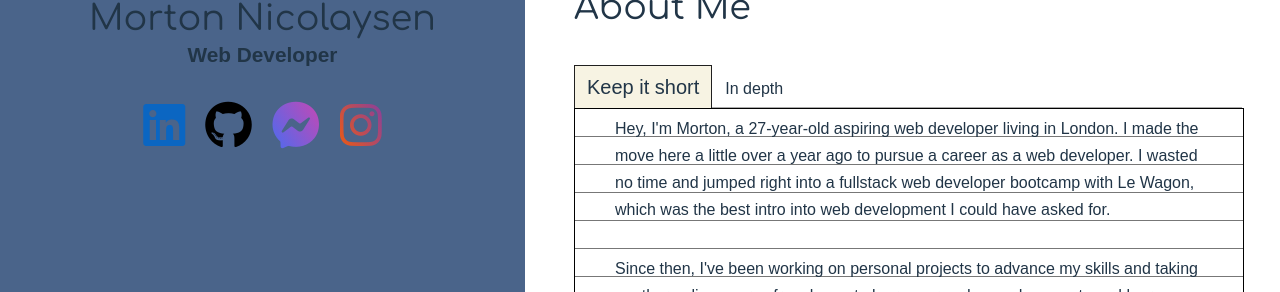
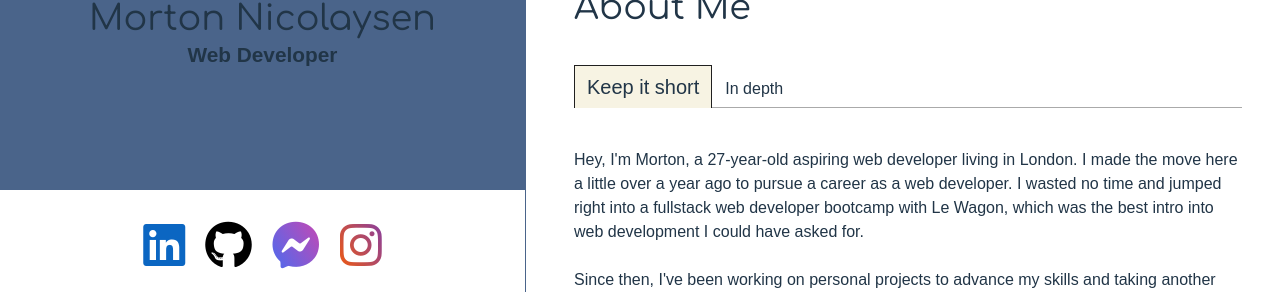
Before and after one commit to MNicolaysen/portfolio-site, a React (Vite) app in the folder portfolio-site/: page / in a window 1280 px wide. Shown: the part 508-800 px from the top of the page. Built offline with nearby package versions, Linux system fonts and the light colour scheme; a web font is replaced by a local one.

Commit message:
styling changes

```diff
--- a/portfolio-site/src/components/About.css
+++ b/portfolio-site/src/components/About.css
@@ -78,20 +78,9 @@
   }
 
   .sheet{
-    background-color: white;
-    background: repeating-linear-gradient(white, white 27px, #777777 27px, #777777 28px);
-    height: 100%;
-    width: 100%;
-    border: solid 1px black;
+    margin-top: 40px;
    }
 
-   .sheet-text {
-    font-size: 1rem;
-    margin: 0 40px;
-    line-height: 27px;
-    padding-top: 6px;
-    margin-bottom: 26px;
-   }
 
 
   .carousel-img {
--- a/portfolio-site/src/components/About.jsx
+++ b/portfolio-site/src/components/About.jsx
@@ -19,8 +19,8 @@ export default function About() {
       text: (
         <>
           <div className='sheet'>
-            <p className='sheet-text'>Hey, I'm Morton, a 27-year-old aspiring web developer living in London. I made the move here a little over a year ago to pursue a career as a web developer. I wasted no time and jumped right into a fullstack web developer bootcamp with Le Wagon, which was the best intro into web development I could have asked for.</p>
-            <p className='sheet-text'>Since then, I've been working on personal projects to advance my skills and taking another online course from home to learn more advanced concepts and learn React.js. The more I learn and the more I progress make me super excited to dive into a web developer role.</p>
+            <p className='sheet-text'>Hey, I'm Morton, a 27-year-old aspiring web developer living in London. I made the move here a little over a year ago to pursue a career as a web developer. I wasted no time and jumped right into a fullstack web developer bootcamp with Le Wagon, which was the best intro into web development I could have asked for.</p><br />
+            <p className='sheet-text'>Since then, I've been working on personal projects to advance my skills and taking another online course from home to learn more advanced concepts and learn React.js. The more I learn and the more I progress make me super excited to dive into a web developer role.</p><br />
             <p className='sheet-text'>Check out my portfolio to see what I've been up to!</p>
           </div>
         </>
@@ -31,10 +31,10 @@ export default function About() {
       text: (
         <>
           <div className='sheet'>
-            <p className='sheet-text'>Hey, I'm Morton, a 27 year old web developer originally from a small village called Llangrannog in West Wales. Over a year ago, I made the exciting move to London to pursue a career in web development. Let me share a bit about my journey.</p>
-            <p className='sheet-text'>In my younger years, I had a genuine love for technology. I was always fascinated by the latest gadgets and computer features. However, as time went on, I lost touch with that passion. Growing up in Llangrannog, a quaint coastal village heavily reliant on tourism, there were no tech-based opportunities available. To make a living, I took on various jobs, from working behind the bar in local pubs to picking kiwis in New Zealand and lifeguarding on the beautiful beaches of Ceredigion. These seasonal roles allowed me to indulge in my love for travel, particularly to surf destinations like New Zealand, Portugal, Bali, the Canary Islands, and France.</p>
-            <p className='sheet-text'>During the lockdown, I had the privilege of living with a close friend who happened to be a web developer. It was during this time that my eyes were reopened to the world of technology. My friend guided me in exploring coding for myself, and I was instantly captivated. The process of turning lines of code, which initially seemed like gibberish to me, into tangible web elements like headers, forms, and images was incredibly satisfying.</p>
-            <p className='sheet-text'>As the lockdown restrictions eased, I made the decision to pursue web development as a career. The first step was to leave Llangrannog and seek opportunities in a place that offered a thriving tech scene. Before I knew it, I was packing up my car and embarking on a new chapter in London.  I wasted no time upon my arrival, I enrolled in Le Wagon's fullstack web developer bootcamp, which provided me with an exceptional introduction to the world of web development. By the end of the bootcamp, I had a solid understanding of how it all works.</p>
+            <p className='sheet-text'>Hey, I'm Morton, a 27 year old web developer originally from a small village called Llangrannog in West Wales. Over a year ago, I made the exciting move to London to pursue a career in web development. Let me share a bit about my journey.</p><br />
+            <p className='sheet-text'>In my younger years, I had a genuine love for technology. I was always fascinated by the latest gadgets and computer features. However, as time went on, I lost touch with that passion. Growing up in Llangrannog, a quaint coastal village heavily reliant on tourism, there were no tech-based opportunities available. To make a living, I took on various jobs, from working behind the bar in local pubs to picking kiwis in New Zealand and lifeguarding on the beautiful beaches of Ceredigion. These seasonal roles allowed me to indulge in my love for travel, particularly to surf destinations like New Zealand, Portugal, Bali, the Canary Islands, and France.</p><br />
+            <p className='sheet-text'>During the lockdown, I had the privilege of living with a close friend who happened to be a web developer. It was during this time that my eyes were reopened to the world of technology. My friend guided me in exploring coding for myself, and I was instantly captivated. The process of turning lines of code, which initially seemed like gibberish to me, into tangible web elements like headers, forms, and images was incredibly satisfying.</p><br />
+            <p className='sheet-text'>As the lockdown restrictions eased, I made the decision to pursue web development as a career. The first step was to leave Llangrannog and seek opportunities in a place that offered a thriving tech scene. Before I knew it, I was packing up my car and embarking on a new chapter in London.  I wasted no time upon my arrival, I enrolled in Le Wagon's fullstack web developer bootcamp, which provided me with an exceptional introduction to the world of web development. By the end of the bootcamp, I had a solid understanding of how it all works.</p><br />
             <p className='sheet-text'>However, I wanted to further refine my skills before diving into a web developer role. I took the time to settle into London, embrace the city, and explore everything it had to offer. Additionally, I enrolled in an online course with Scrimba, which allows me to learn at my own pace. Currently, I'm focusing on mastering React.js and plan to expand my skills in SQL and backend development.</p>
             <p className='sheet-text'>Check out my portfolio to see some of the projects I've been working on!</p>
           </div>
--- a/portfolio-site/src/components/Contact.css
+++ b/portfolio-site/src/components/Contact.css
@@ -74,6 +74,10 @@ button[type='submit'] {
 }
 
 @media (min-width: 1000px) {
+  .contact {
+    height: 600px;
+  }
+
   .contact-link {
     display: none;
   }
--- a/portfolio-site/src/components/Experience.css
+++ b/portfolio-site/src/components/Experience.css
@@ -104,6 +104,14 @@
     padding: 0;
   }
 
+  .contact-links {
+    background-color: white;
+    position: absolute;
+    bottom: 0;
+    left: 0;
+    width: 100%;
+  }
+
   .experience .technical-skills-ul {
     grid-template-columns: repeat(auto-fit, minmax(230px, 1fr));
     gap: 1px;
--- a/portfolio-site/src/components/Header.css
+++ b/portfolio-site/src/components/Header.css
@@ -62,6 +62,7 @@
     overflow-y: auto;
     background-color: #4a648a;
     z-index: 9999;
+    border-right: solid 1px #4a648a;
   }
 
   .header {
```
